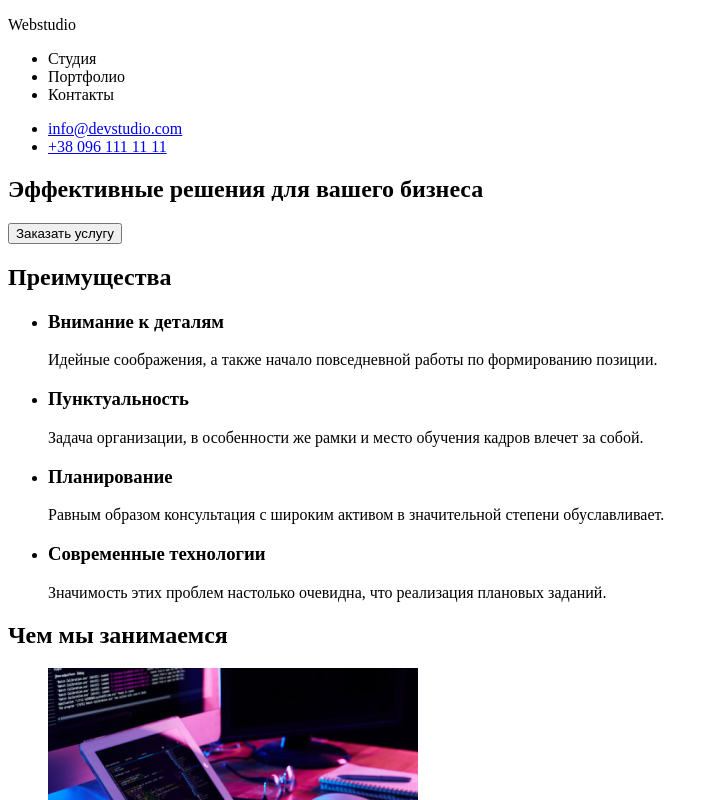
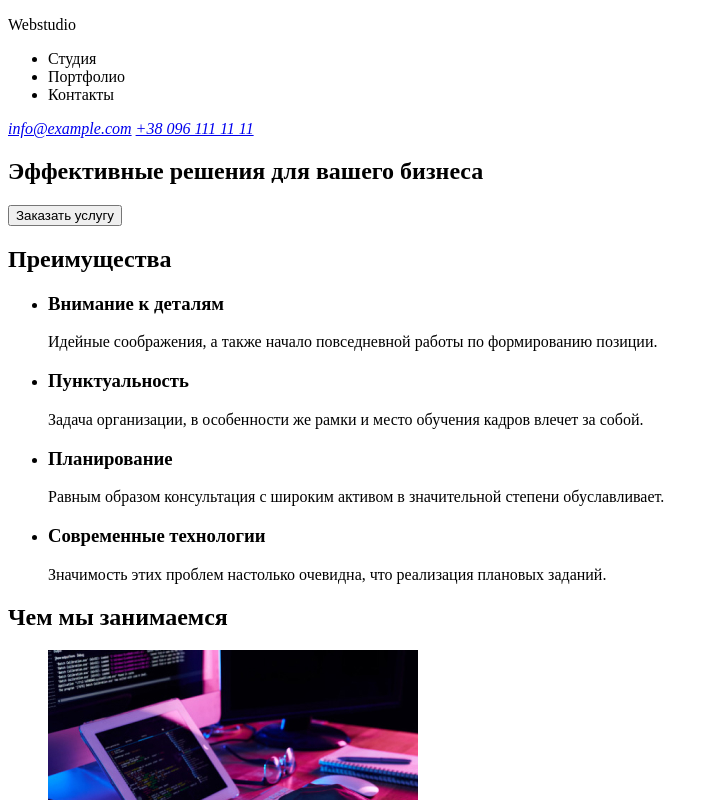
Before and after one commit to PavloOliinyk/goit-markup-hw-01, a plain HTML site: page index.html in a window 1280 px wide. Shown: the top 800 px of the page, without its empty margins (0-719 px from the left). Drawn offline with Linux system fonts and the light colour scheme.

Commit message:
исправил вложенность в address

```diff
--- a/index.html
+++ b/index.html
@@ -16,10 +16,10 @@
           <li>Контакты</li>
         </ul>
       </nav>
-      <ul>
-        <li><a href="mailto:info@devstudio.com">info@devstudio.com</a></li>
-        <li><a href="tel:+380961111111">+38 096 111 11 11</a></li>
-      </ul>
+      <address>
+        <a href="mailto:info@example.com">info@example.com</a>
+        <a href="tel:+380961111111">+38 096 111 11 11</a>
+      </address>
     </header>
 
     <main>
@@ -143,8 +143,8 @@
       <p>Webstudio</p>
       <address>г. Киев, пр-т Леси Украинки, 26</address>
       <address>
-        <li><a href="mailto:info@example.com">info@example.com</a></li>
-        <li><a href="tel:+380961111111">+38 096 111 11 11</a></li>
+        <a href="mailto:info@example.com">info@example.com</a>
+        <a href="tel:+380961111111">+38 096 111 11 11</a>
       </address>
     </footer>
   </body>
```
